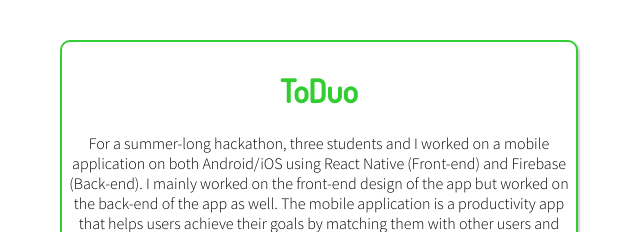
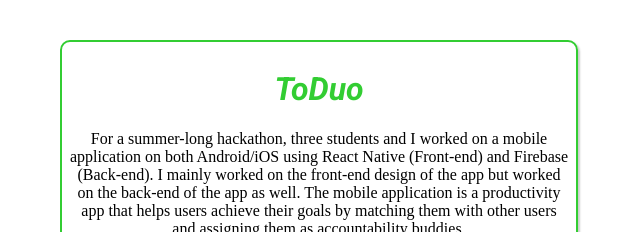
Before and after one commit to blitonjua/ToDuo, a website: page index.html in a window 1280 px wide. Shown: the top 232 px of the page, without its empty margins (321-961 px from the left). Drawn offline with Linux system fonts and the light colour scheme.

Commit message:
Update index.html

```diff
--- a/index.html
+++ b/index.html
@@ -1,7 +1,7 @@
-<head><link href="https://fonts.googleapis.com/css?family=Source+Sans+Pro:300" rel="stylesheet">
+<head><link href="https://fonts.googleapis.com/css2?family=Roboto:ital,wght@1,700&display=swap" rel="stylesheet">
 <link href="https://fonts.googleapis.com/css2?family=Dosis:wght@500&display=swap" rel="stylesheet"></head><center>
 <div style="margin: 40 auto; max-width:500px; padding:7px;border:2px solid #32CD32;border-radius:10px;box-shadow: 2px 2px 2px #ccc;">
-<h1 style="font-family:'Dosis';color:#32CD32;font-weight:'bold'">ToDuo</h1>
+<h1 style="font-family:'Roboto';color:#32CD32;font-weight:'bold'">ToDuo</h1>
 
 <p style="font-family:'Source Sans Pro';">For a summer-long hackathon, three students and I worked on a mobile application on both Android/iOS using React Native (Front-end) and Firebase (Back-end). I mainly worked on the front-end design of the app but worked on the back-end of the app as well. The mobile application is a productivity app that helps users achieve their goals by matching them with other users and assigning them as accountability buddies.
  </p><iframe src='https://gfycat.com/ifr/ImaginativeMiniatureAsiansmallclawedotter' frameborder='0' scrolling='no' allowfullscreen width='400' height='300'></iframe>
```
